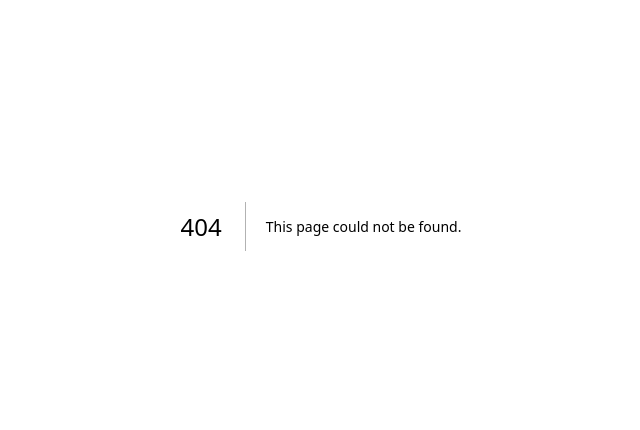
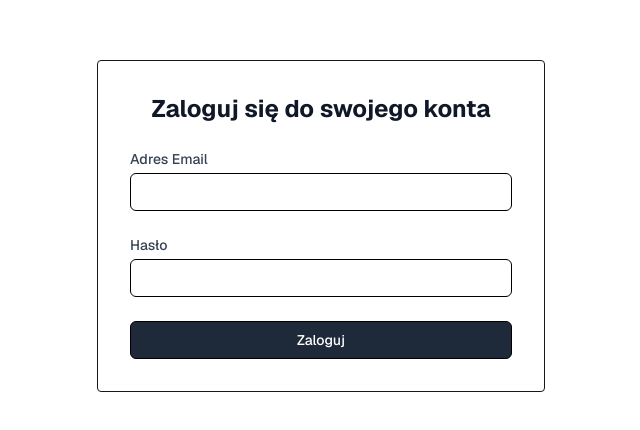
Before and after one commit to PZSP2-Platforma-Edukacyjna/platforma-edukacyjna, a Next.js app in the folder frontend/: page /login in a window 1280 px wide. Before the commit this address had no page. Shown: the part 174-604 px from the top of the page, without its empty margins (319-959 px from the left). Built offline with nearby package versions, Linux system fonts and the light colour scheme.

Commit message:
add log in page

```diff
--- /dev/null
+++ b/frontend/src/app/login/page.tsx
@@ -0,0 +1,14 @@
+import LoginForm from "@/components/auth/LoginForm";
+
+export default function LoginPage() {
+  return (
+    <div className="flex justify-center items-center min-h-screen">
+      <div className="card w-full max-w-md p-8 space-y-6">
+        <h2 className="text-2xl font-bold text-center text-gray-900">
+          Zaloguj się do swojego konta
+        </h2>
+        <LoginForm />
+      </div>
+    </div>
+  );
+}
--- a/frontend/src/app/page.tsx
+++ b/frontend/src/app/page.tsx
@@ -1,5 +1,10 @@
 import { redirect } from "next/navigation";
+import { isUserLoggedIn } from "@/lib/auth";
 
 export default function Home() {
-  redirect("/dashboard");
+  if (isUserLoggedIn()) {
+    redirect("/dashboard");
+  } else {
+    redirect("/login");
+  }
 }
--- /dev/null
+++ b/frontend/src/components/auth/LoginForm.tsx
@@ -0,0 +1,68 @@
+"use client";
+
+import { useState } from "react";
+
+export default function LoginForm() {
+  const [email, setEmail] = useState("");
+  const [password, setPassword] = useState("");
+
+  const handleSubmit = (e: React.SubmitEvent) => {
+    e.preventDefault();
+    // TODO
+    console.log("Email:", email);
+    console.log("Password:", password);
+  };
+
+  return (
+    <form onSubmit={handleSubmit} className="space-y-6">
+      <div>
+        <label
+          htmlFor="email"
+          className="block text-sm font-medium text-gray-700"
+        >
+          Adres Email
+        </label>
+        <div className="mt-1">
+          <input
+            id="email"
+            name="email"
+            type="email"
+            autoComplete="email"
+            required
+            value={email}
+            onChange={(e) => setEmail(e.target.value)}
+            className="form-input"
+          />
+        </div>
+      </div>
+      <div>
+        <label
+          htmlFor="password"
+          className="block text-sm font-medium text-gray-700"
+        >
+          Hasło
+        </label>
+        <div className="mt-1">
+          <input
+            id="password"
+            name="password"
+            type="password"
+            autoComplete="current-password"
+            required
+            value={password}
+            onChange={(e) => setPassword(e.target.value)}
+            className="form-input"
+          />
+        </div>
+      </div>
+      <div>
+        <button
+          type="submit"
+          className="btn-primary"
+        >
+          Zaloguj
+        </button>
+      </div>
+    </form>
+  );
+}
--- /dev/null
+++ b/frontend/src/lib/auth.ts
@@ -0,0 +1,4 @@
+export function isUserLoggedIn(): boolean {
+  // TODO
+  return false;
+}
```
